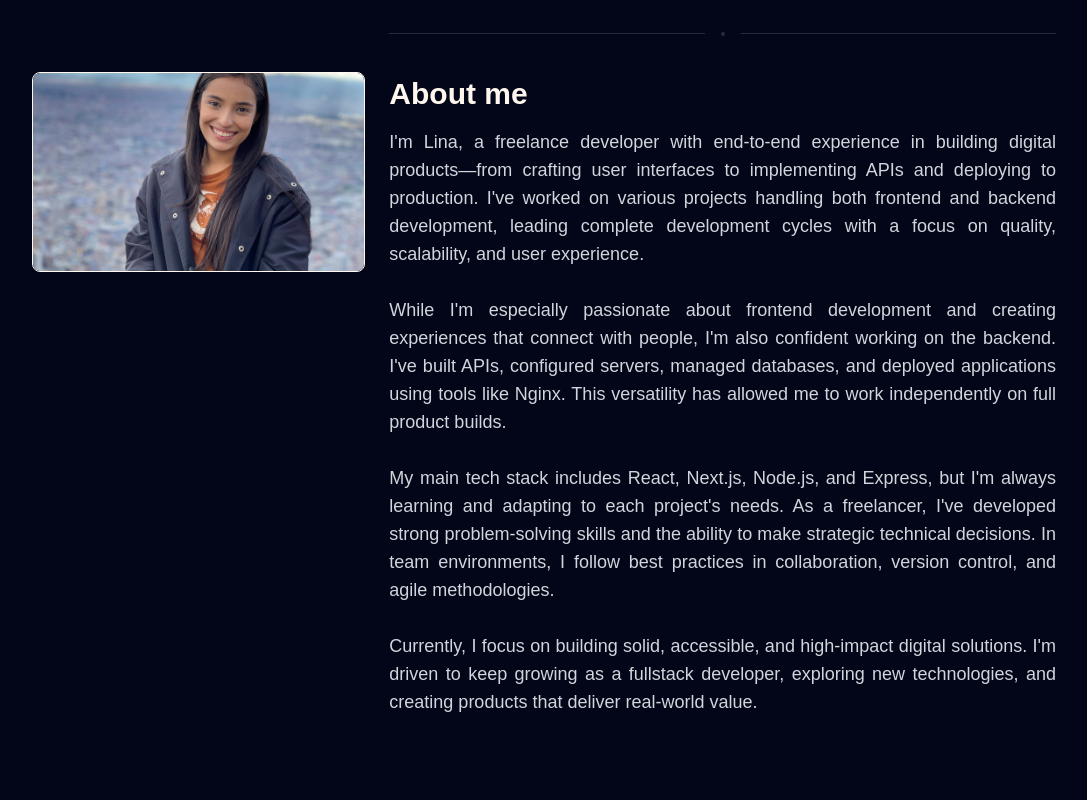
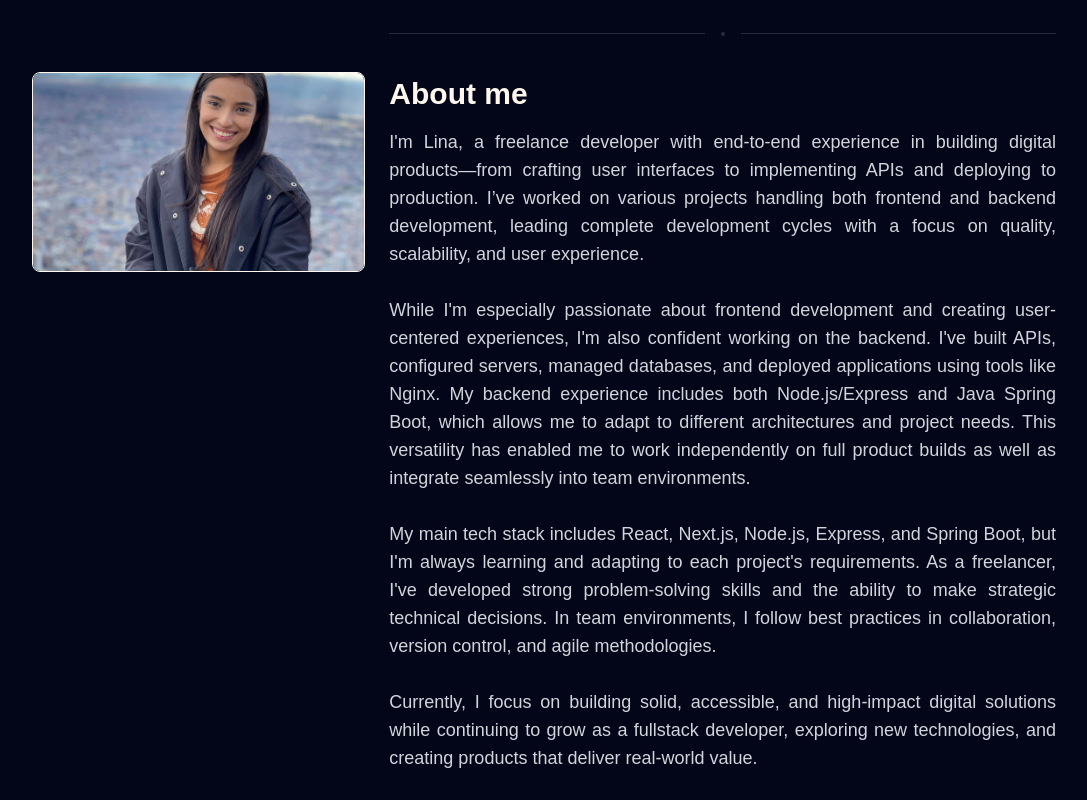
Before and after one commit to LinaMariaV/lina-portafolio, a Next.js app: page / in a window 1280 px wide. Shown: the part 840-1640 px from the top of the page, without its empty margins (96-1183 px from the left). Built offline with nearby package versions, Linux system fonts and the light colour scheme.

Commit message:
update sesction about me

```diff
--- a/src/components/about/about.tsx
+++ b/src/components/about/about.tsx
@@ -28,28 +28,30 @@ export default function About() {
           </h1>
           <div>
             <p className="text-lg mb-8 text-gray-300 max-w-3xl mx-auto text-justify">
-              {" "}
               I&#39;m Lina, a freelance developer with end-to-end experience in
               building digital products—from crafting user interfaces to
-              implementing APIs and deploying to production. I&#39;ve worked on
+              implementing APIs and deploying to production. I’ve worked on
               various projects handling both frontend and backend development,
               leading complete development cycles with a focus on quality,
               scalability, and user experience. <br /> <br /> While I&#39;m
               especially passionate about frontend development and creating
-              experiences that connect with people, I&#39;m also confident working
-              on the backend. I&#39;ve built APIs, configured servers, managed
-              databases, and deployed applications using tools like Nginx. This
-              versatility has allowed me to work independently on full product
-              builds. <br /> <br /> My main tech stack includes React, Next.js,
-              Node.js, and Express, but I&#39;m always learning and adapting to each
-              project&#39;s needs. As a freelancer, I&#39;ve developed strong
-              problem-solving skills and the ability to make strategic technical
-              decisions. In team environments, I follow best practices in
-              collaboration, version control, and agile methodologies. <br />{" "}
-              <br /> Currently, I focus on building solid, accessible, and
-              high-impact digital solutions. I&#39;m driven to keep growing as a
-              fullstack developer, exploring new technologies, and creating
-              products that deliver real-world value.{" "}
+              user-centered experiences, I&#39;m also confident working on the
+              backend. I&#39;ve built APIs, configured servers, managed databases,
+              and deployed applications using tools like Nginx. My backend
+              experience includes both Node.js/Express and Java Spring Boot,
+              which allows me to adapt to different architectures and project
+              needs. This versatility has enabled me to work independently on
+              full product builds as well as integrate seamlessly into team
+              environments. <br /> <br /> My main tech stack includes React,
+              Next.js, Node.js, Express, and Spring Boot, but I&#39;m always
+              learning and adapting to each project&#39;s requirements. As a
+              freelancer, I&#39;ve developed strong problem-solving skills and the
+              ability to make strategic technical decisions. In team
+              environments, I follow best practices in collaboration, version
+              control, and agile methodologies. <br /> <br /> Currently, I focus
+              on building solid, accessible, and high-impact digital solutions
+              while continuing to grow as a fullstack developer, exploring new
+              technologies, and creating products that deliver real-world value.
             </p>
           </div>
         </div>
```
